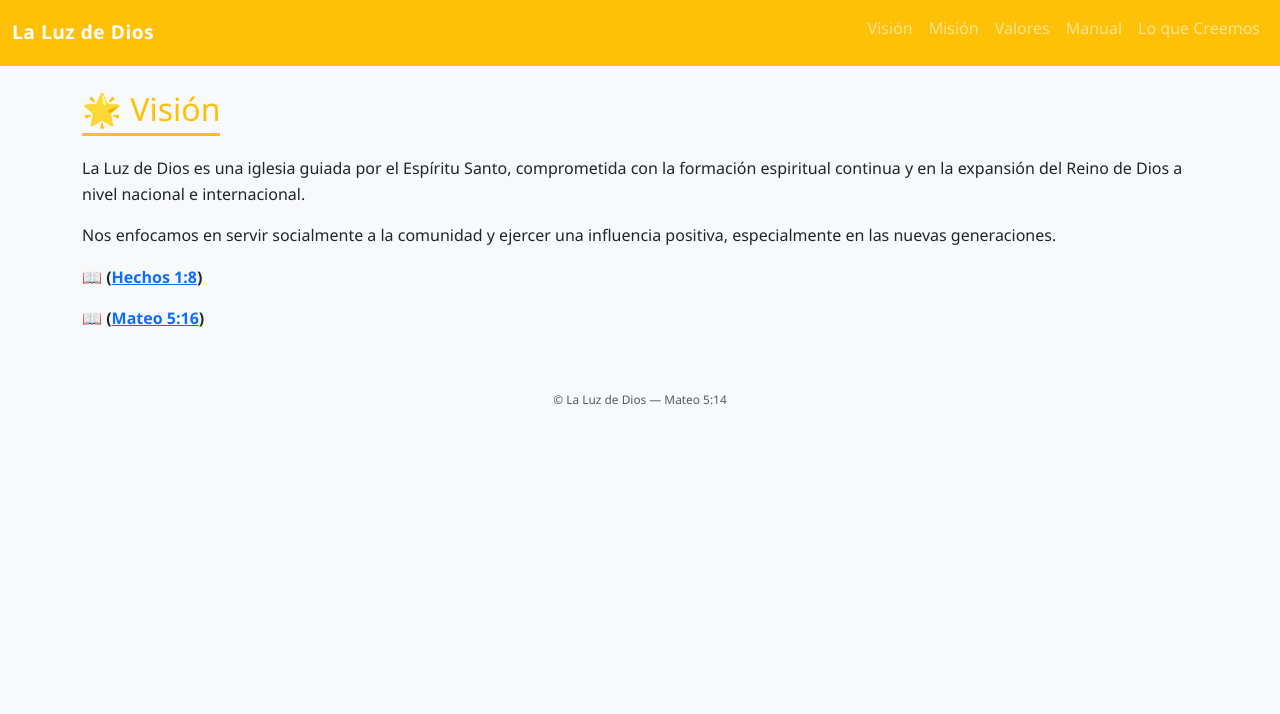
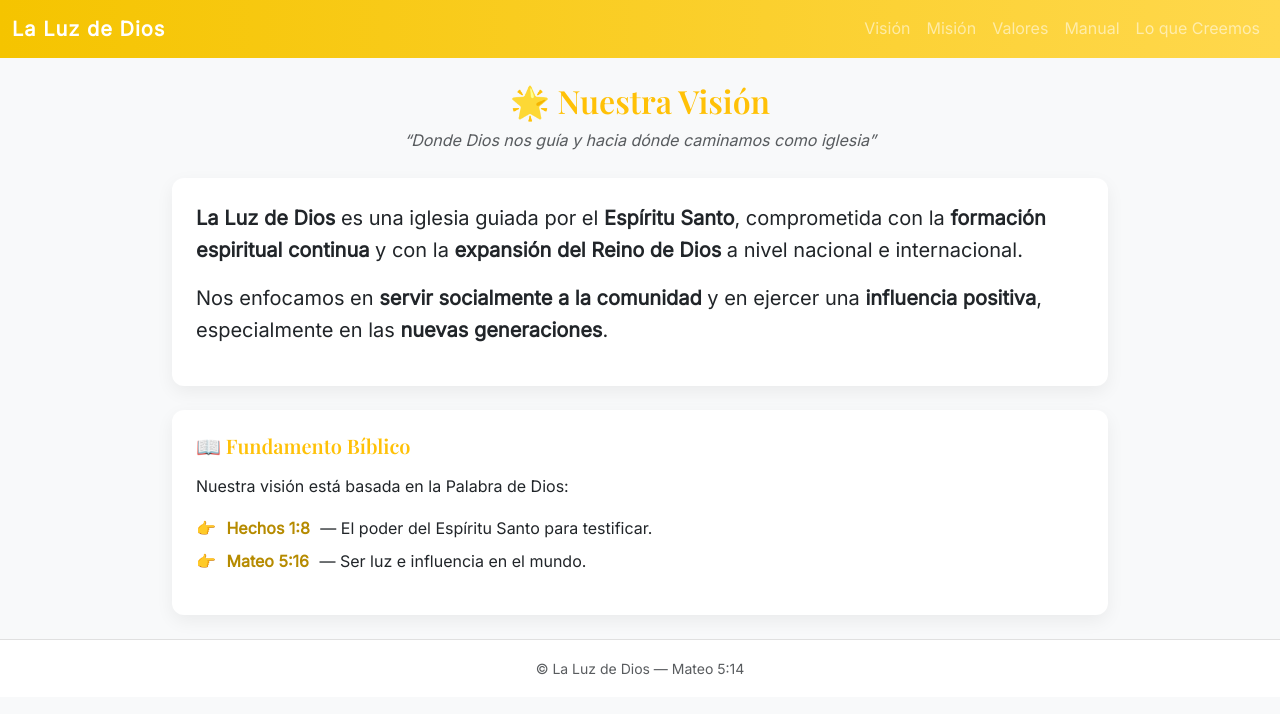
Before and after one commit to jlvtriton/institucional-iglesia, a Flask app: page /vision in a window 1280 px wide. Shown: the top 714 px of the page. Run offline with Flask 3, Linux system fonts and the light colour scheme; parts of the project's set-up code (start-up, migrations or seed data) failed here and were passed over.

Commit message:
Modificado el estilo

```diff
--- a/app/app.py
+++ b/app/app.py
@@ -28,9 +28,22 @@ def manual():
 def puntos_doctrinales():
     return render_template("manual/puntos_doctrinales.html")
 
+#@app.route("/biblia/<clave>")
+#def obtener_texto_biblico(clave):
+#    texto = BIBLIA_RVR.get(clave)
+#    if texto:
+#        return jsonify(texto)
+#    return jsonify({"texto": "Texto no encontrado", "version": ""})
+
+
 @app.route("/biblia/<clave>")
-def obtener_texto_biblico(clave):
-    texto = BIBLIA_RVR.get(clave)
-    if texto:
-        return jsonify(texto)
-    return jsonify({"texto": "Texto no encontrado", "version": ""})
+def biblia(clave):
+    if clave in BIBLIA_RVR:
+        return jsonify({
+            "texto": BIBLIA_RVR[clave]["texto"],
+            "version": "Reina-Valera Revisada"
+        })
+    return jsonify({
+        "texto": "Texto no encontrado.",
+        "version": ""
+    })
--- a/app/static/css/app.css
+++ b/app/static/css/app.css
@@ -1,20 +1,39 @@
-/* ==============================
-   APP LA LUZ DE DIOS
-   Estilos generales
-   ============================== */
+/* ================================
+   VARIABLES DE COLOR (IDENTIDAD)
+================================ */
+:root {
+  --ldd-primary: #f5c400;   /* Dorado suave */
+  --ldd-dark: #212529;      /* Oscuro elegante */
+  --ldd-light: #f8f9fa;     /* Fondo claro */
+  --ldd-text: #343a40;
+  --ldd-biblia: #5a4a00;
+}
 
+/* ================================
+   BASE GENERAL
+================================ */
 body {
-  font-family: "Segoe UI", Roboto, Arial, sans-serif;
+  background-color: var(--ldd-light);
+  font-family: 'Inter', system-ui, -apple-system, sans-serif;
+  color: var(--ldd-text);
   line-height: 1.6;
 }
 
-/* ==============================
-   Navbar
-   ============================== */
+h1, h2, h3, h4, h5 {
+  font-family: 'Playfair Display', serif;
+  font-weight: 600;
+}
+
+/* ================================
+   NAVBAR
+================================ */
+.navbar {
+  background: linear-gradient(90deg, #f5c400, #ffd84d);
+}
 
 .navbar-brand {
-  font-size: 1.2rem;
-  letter-spacing: 0.5px;
+  font-weight: bold;
+  letter-spacing: 1px;
 }
 
 .nav-link {
@@ -25,101 +44,83 @@ body {
   text-decoration: underline;
 }
 
-/* ==============================
-   Títulos
-   ============================== */
-
-h1, h2, h3, h4 {
-  margin-bottom: 1rem;
+/* ================================
+   CONTENEDOR PRINCIPAL
+================================ */
+.container {
+  max-width: 960px;
 }
 
-h2 {
-  border-bottom: 3px solid #ffc107;
-  display: inline-block;
-  padding-bottom: 5px;
-  margin-bottom: 20px;
-}
-
-/* ==============================
-   Cards
-   ============================== */
-
+/* ================================
+   CARDS GENERALES
+================================ */
 .card {
   border: none;
   border-radius: 12px;
+  box-shadow: 0 6px 18px rgba(0, 0, 0, 0.06);
 }
 
-.card-body {
-  padding: 1.5rem;
+.card + .card {
+  margin-top: 1.5rem;
 }
 
-.card h4 {
-  font-weight: bold;
+/* ================================
+   TEXTO BÍBLICO (MODAL)
+================================ */
+#bibliaModal .modal-content {
+  border-radius: 14px;
 }
 
-.card p {
-  margin-bottom: 0.8rem;
+#bibliaModal .modal-header {
+  background-color: var(--ldd-dark);
 }
 
-/* ==============================
-   Botones
-   ============================== */
-
-.btn-warning {
-  color: #000;
-  font-weight: 600;
-  border-radius: 20px;
-  padding: 6px 18px;
+#bibliaModal .modal-body {
+  background-color: #fffbe6;
 }
 
-.btn-warning:hover {
-  background-color: #ffca2c;
+#textoBiblico {
+  font-size: 1.1rem;
+  font-style: italic;
+  color: var(--ldd-biblia);
+  line-height: 1.8;
 }
 
-/* ==============================
-   Texto bíblico
-   ============================== */
-
-.versiculo {
-  font-style: italic;
-  color: #555;
-  margin-top: 15px;
+/* ================================
+   CITAS BÍBLICAS (LINKS)
+================================ */
+.cita-biblica {
+  text-decoration: none;
+  font-weight: 600;
+  color: #b68b00;
+  padding: 2px 6px;
+  border-radius: 6px;
+  transition: background-color 0.2s ease;
 }
 
-/* ==============================
-   Listas (Valores)
-   ============================== */
-
-ul {
-  padding-left: 1.2rem;
+.cita-biblica:hover {
+  background-color: #fff3cd;
+  text-decoration: underline;
+  cursor: pointer;
 }
 
-ul li {
-  margin-bottom: 8px;
+/* ================================
+   FOOTER
+================================ */
+footer {
+  background-color: #ffffff;
+  border-top: 1px solid #e0e0e0;
 }
 
-/* ==============================
-   Footer
-   ============================== */
-
-footer {
-  font-size: 0.85rem;
-}
-
-/* ==============================
-   Responsive (App móvil)
-   ============================== */
-
+/* ================================
+   RESPONSIVE
+================================ */
 @media (max-width: 768px) {
-  h1 {
-    font-size: 1.6rem;
+  h2 {
+    font-size: 1.4rem;
   }
 
-  h2 {
-    font-size: 1.3rem;
-  }
-
-  .navbar-brand {
-    font-size: 1.1rem;
+  #textoBiblico {
+    font-size: 1rem;
   }
 }
--- a/app/static/js/biblia.js
+++ b/app/static/js/biblia.js
@@ -1,5 +1,7 @@
 document.addEventListener("DOMContentLoaded", function () {
+
     document.querySelectorAll(".cita-biblica").forEach(function (elemento) {
+
         elemento.addEventListener("click", function (e) {
             e.preventDefault();
 
@@ -8,14 +10,22 @@ document.addEventListener("DOMContentLoaded", function () {
             fetch(`/biblia/${clave}`)
                 .then(response => response.json())
                 .then(data => {
+
                     document.getElementById("textoBiblico").innerText = data.texto;
                     document.getElementById("versionBiblica").innerText = data.version;
 
                     const modal = new bootstrap.Modal(
                         document.getElementById("bibliaModal")
                     );
+
                     modal.show();
+                })
+                .catch(error => {
+                    console.error("Error al cargar el texto bíblico:", error);
                 });
+
         });
+
     });
+
 });
--- a/app/templates/layout.html
+++ b/app/templates/layout.html
@@ -6,7 +6,9 @@
   <meta name="viewport" content="width=device-width, initial-scale=1">
 
   <!-- Bootstrap -->
-  <link href="https://cdn.jsdelivr.net/npm/bootstrap@5.3.2/dist/css/bootstrap.min.css" rel="stylesheet">
+  <link href="https://cdn.jsdelivr.net/npm/bootstrap@5.3.3/dist/css/bootstrap.min.css" rel="stylesheet">
+
+  <link href="https://fonts.googleapis.com/css2?family=Playfair+Display:wght@500;600&family=Inter&display=swap" rel="stylesheet">
 
   <!-- Estilos propios -->
   <link rel="stylesheet" href="{{ url_for('static', filename='css/app.css') }}">
@@ -39,24 +41,35 @@
   <small>© La Luz de Dios — Mateo 5:14</small>
 </footer>
 
-<script src="https://cdn.jsdelivr.net/npm/bootstrap@5.3.2/dist/js/bootstrap.bundle.min.js"></script>
 
 <!-- Modal Biblia -->
+<!-- 📖 Modal Biblia -->
 <div class="modal fade" id="bibliaModal" tabindex="-1" aria-hidden="true">
   <div class="modal-dialog modal-dialog-centered modal-lg">
-    <div class="modal-content">
-      <div class="modal-header bg-dark text-white">
-        <h5 class="modal-title">📖 Palabra de Dios</h5>
+    <div class="modal-content bg-dark text-light">
+
+      <div class="modal-header">
+        <h5 class="modal-title">
+          📖 <span id="versionBiblica"></span>
+        </h5>
         <button type="button" class="btn-close btn-close-white" data-bs-dismiss="modal"></button>
       </div>
+
       <div class="modal-body">
-        <p id="textoBiblico" class="fs-5"></p>
-        <small class="text-muted" id="versionBiblica"></small>
+        <p id="textoBiblico" style="font-size: 1.1rem; line-height: 1.6;"></p>
       </div>
+
+      <div class="modal-footer">
+        <button class="btn btn-secondary" data-bs-dismiss="modal">Cerrar</button>
+      </div>
+
     </div>
   </div>
 </div>
 
+<script src="https://cdn.jsdelivr.net/npm/bootstrap@5.3.2/dist/js/bootstrap.bundle.min.js"></script>
+<script src="{{ url_for('static', filename='js/biblia.js') }}"></script>
+
 
 </body>
 </html>
--- a/app/templates/manual/vision.html
+++ b/app/templates/manual/vision.html
@@ -1,29 +1,53 @@
 {% extends "layout.html" %}
 {% block content %}
 
-<h2 class="text-warning">🌟 Visión</h2>
+<div class="text-center mb-4">
+  <h2 class="text-warning">🌟 Nuestra Visión</h2>
+  <p class="text-muted fst-italic">
+    “Donde Dios nos guía y hacia dónde caminamos como iglesia”
+  </p>
+</div>
+<!-- Card principal -->
+<div class="card p-4 mb-4">
+  <p class="fs-5">
+    <strong>La Luz de Dios</strong> es una iglesia guiada por el
+    <strong>Espíritu Santo</strong>, comprometida con la
+    <strong>formación espiritual continua</strong> y con la
+    <strong>expansión del Reino de Dios</strong> a nivel nacional e internacional.
+  </p>
 
-<p>
-La Luz de Dios es una iglesia guiada por el Espíritu Santo,
-comprometida con la formación espiritual continua y en la expansión
-del Reino de Dios a nivel nacional e internacional.
-</p>
+  <p class="fs-5">
+    Nos enfocamos en <strong>servir socialmente a la comunidad</strong>
+    y en ejercer una <strong>influencia positiva</strong>,
+    especialmente en las <strong>nuevas generaciones</strong>.
+  </p>
+</div>
 
-<p>
-Nos enfocamos en servir socialmente a la comunidad y ejercer una
-influencia positiva, especialmente en las nuevas generaciones.
-</p>
+<!-- Fundamento bíblico -->
+<div class="card p-4">
+  <h5 class="mb-3 text-warning">📖 Fundamento Bíblico</h5>
 
-<!--<p><strong>📖 Hechos 1:8 | Mateo 5:16</strong></p>-->
+  <p>
+    Nuestra visión está basada en la Palabra de Dios:
+  </p>
 
-<p><strong>📖
-  (<a href="#" class="cita-biblica" data-clave="Hechos_1_8">Hechos 1:8</a>)
-  </strong>
-</p>
+  <ul class="list-unstyled">
+    <li class="mb-2">
+      👉
+      <a href="#" class="cita-biblica" data-clave="Hechos_1_8">
+        Hechos 1:8
+      </a>
+      — El poder del Espíritu Santo para testificar.
+    </li>
 
-<p><strong>📖
-  (<a href="#" class="cita-biblica" data-clave="Mateo_5_16">Mateo 5:16</a>)
-  </strong>
-</p>
+    <li>
+      👉
+      <a href="#" class="cita-biblica" data-clave="Mateo_5_16">
+        Mateo 5:16
+      </a>
+      — Ser luz e influencia en el mundo.
+    </li>
+  </ul>
+</div>
 
 {% endblock %}
```
Also changed, not shown: app/templates/manual/mision.html (+8 -0 lines).
